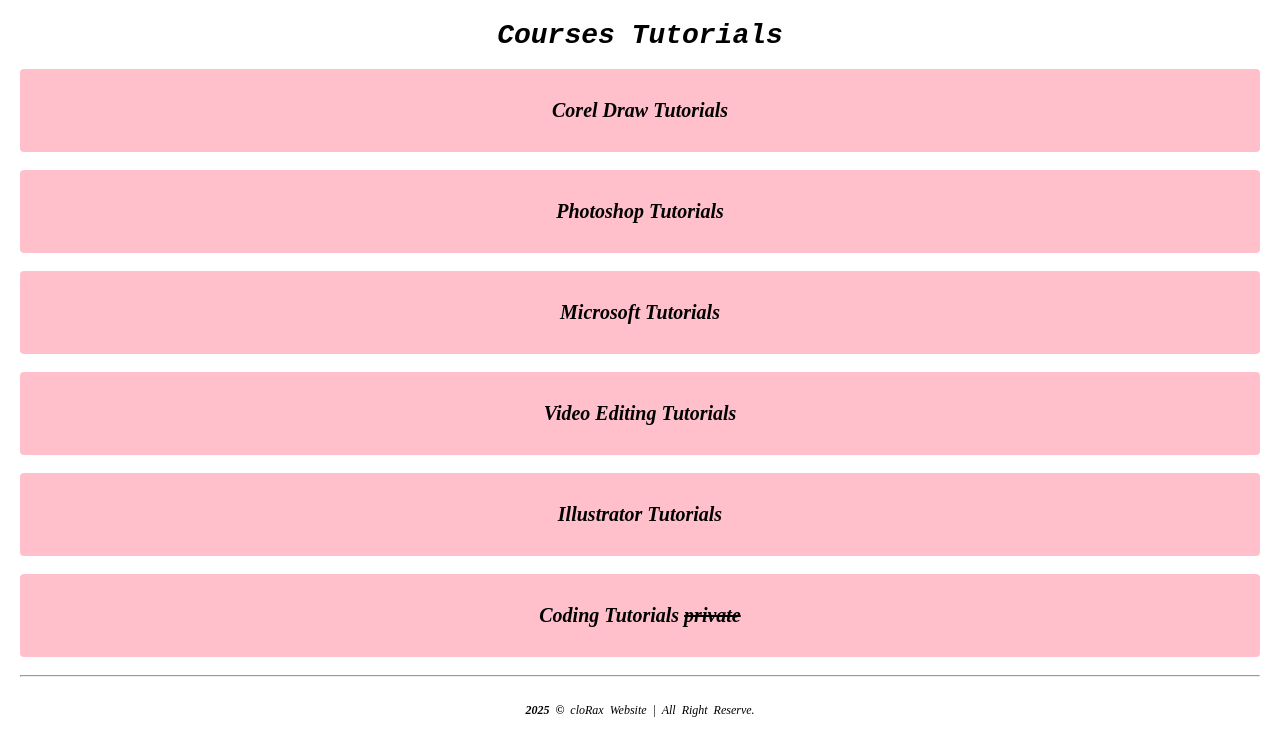
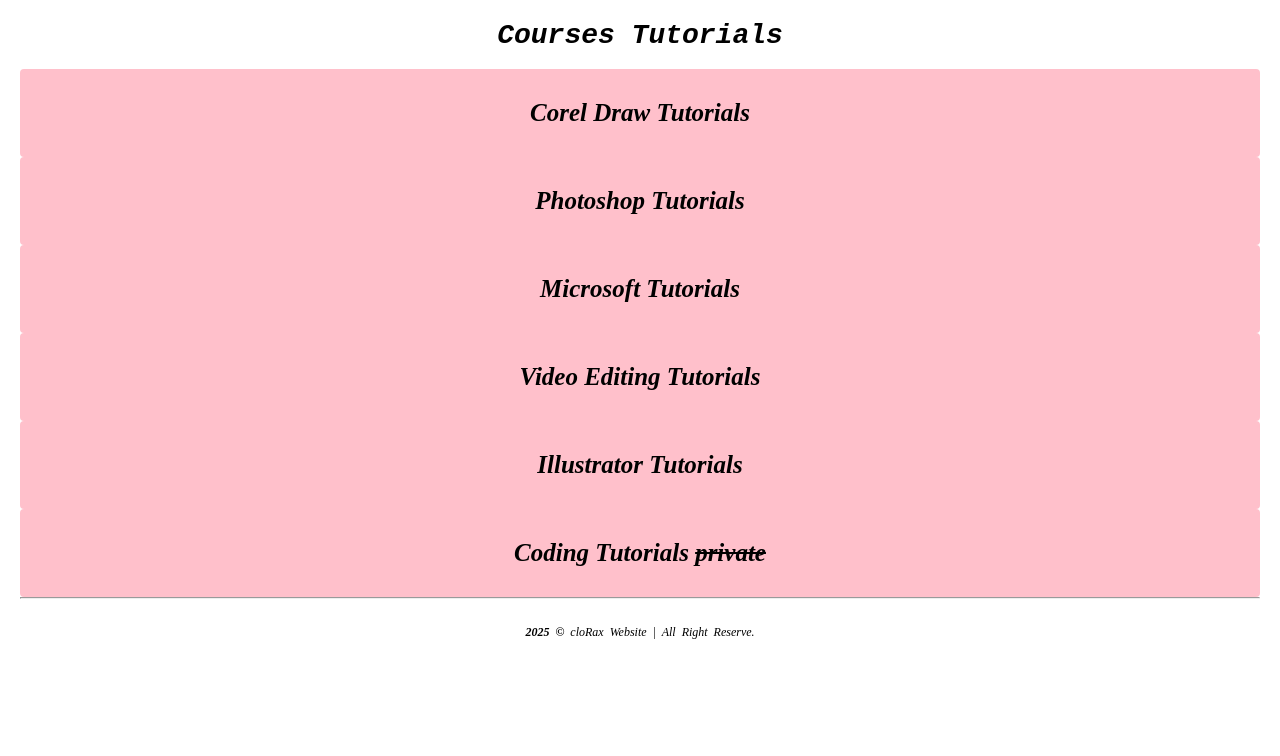
Before and after one commit to Ahmerd-boop/Clorax, a plain HTML site: page courses.html in a window 1280 px wide. Drawn offline with Linux system fonts and the light colour scheme.

Commit message:
Add files via upload

```diff
--- a/style.css
+++ b/style.css
@@ -147,15 +147,13 @@ iframe{
 }
 .library-links{
     width: 100%;
-    display: block;
+    max-width: 100%;
+    display: inline-block;
     height: 0 auto;
     background: pink;
-    padding-left: 30px;
-    padding-right: 30px;
-    padding-top: 30px;
-    padding-bottom: 30px;
+    padding: 30px;
     color: black;
-    font-size: 20px;
+    font-size: 25px;
     text-decoration: none;
     font-style: italic;
     font-weight: bold;
```
